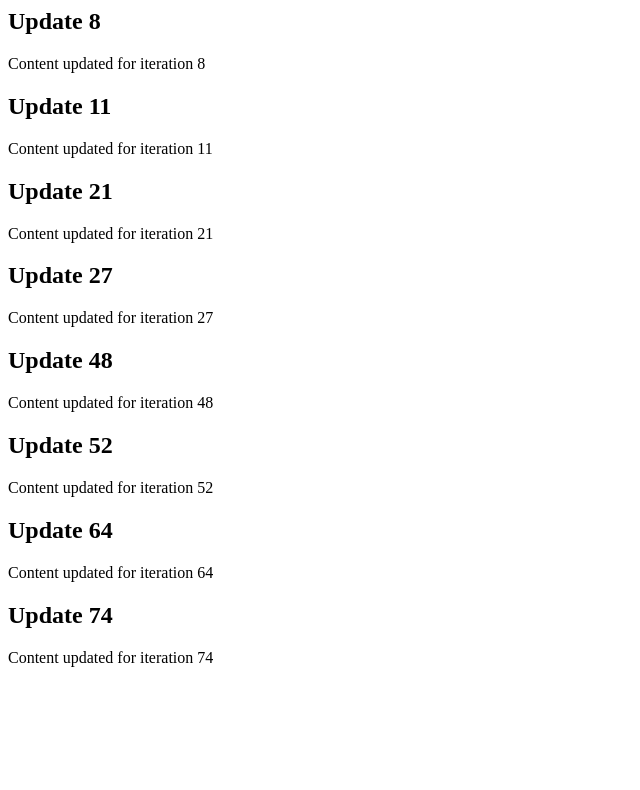
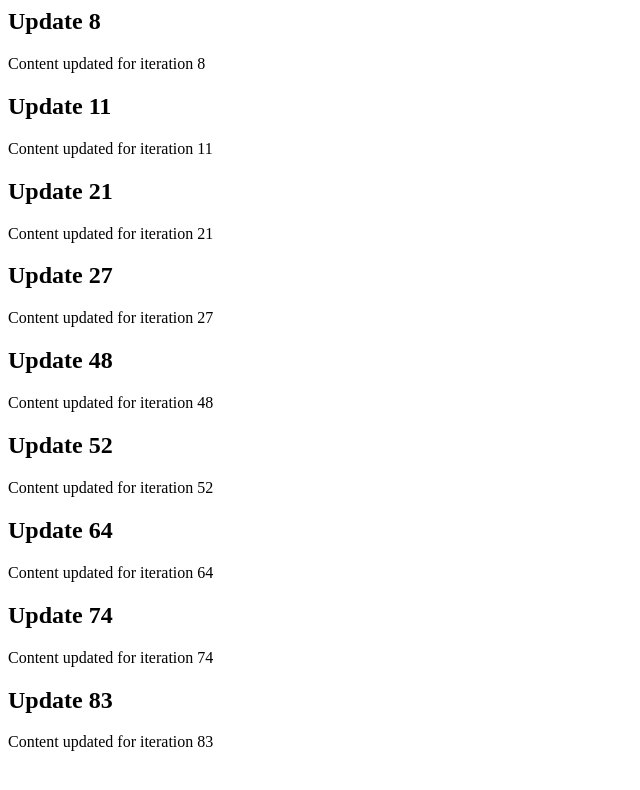
Before and after one commit to jpschmorgan/vigilant-octo-tribble, a website: page src/index.html in a window 1280 px wide. Shown: the whole page, without its empty margins (0-640 px from the left). Drawn offline with Linux system fonts and the light colour scheme.

Commit message:
remove: add comments

```diff
--- a/src/index.html
+++ b/src/index.html
@@ -45,3 +45,9 @@
     <h2>Update 74</h2>
     <p>Content updated for iteration 74</p>
 </div>
+
+<!-- Updated iteration 83 -->
+<div class="update-83">
+    <h2>Update 83</h2>
+    <p>Content updated for iteration 83</p>
+</div>
```
